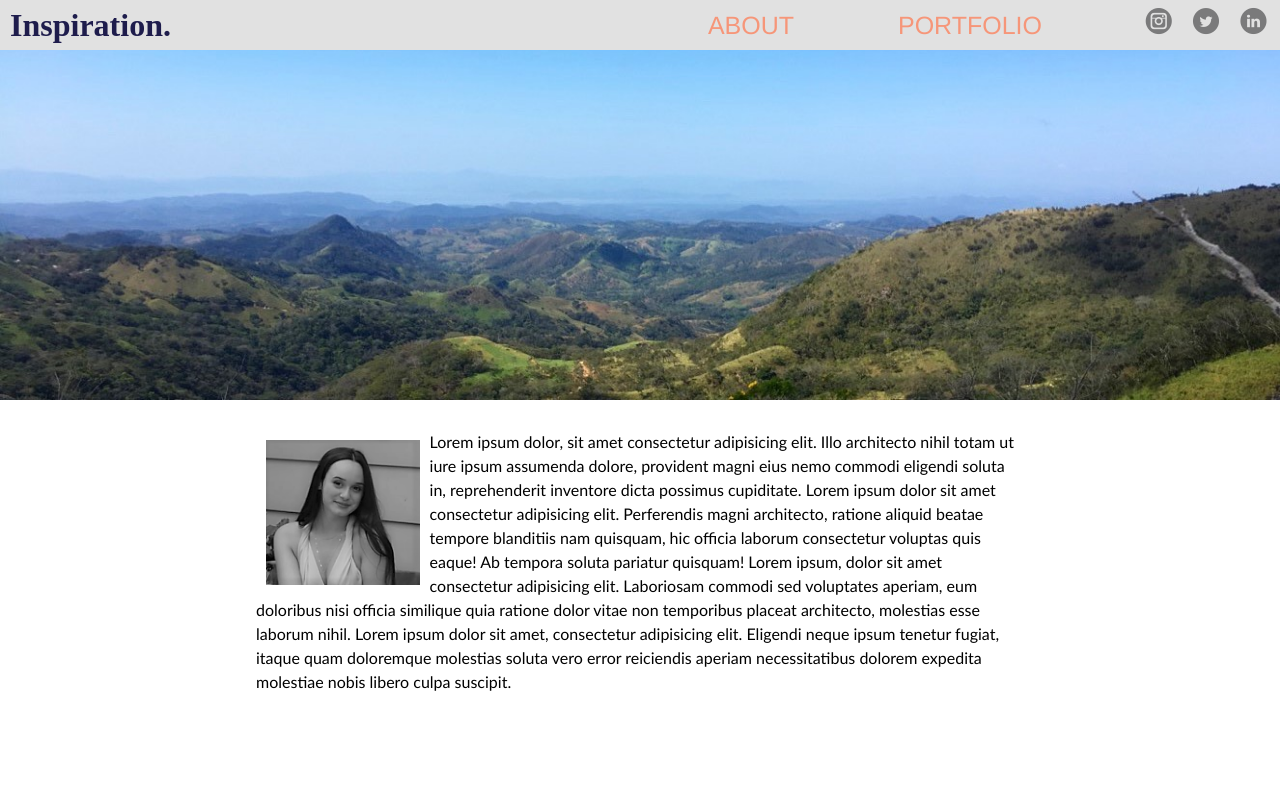
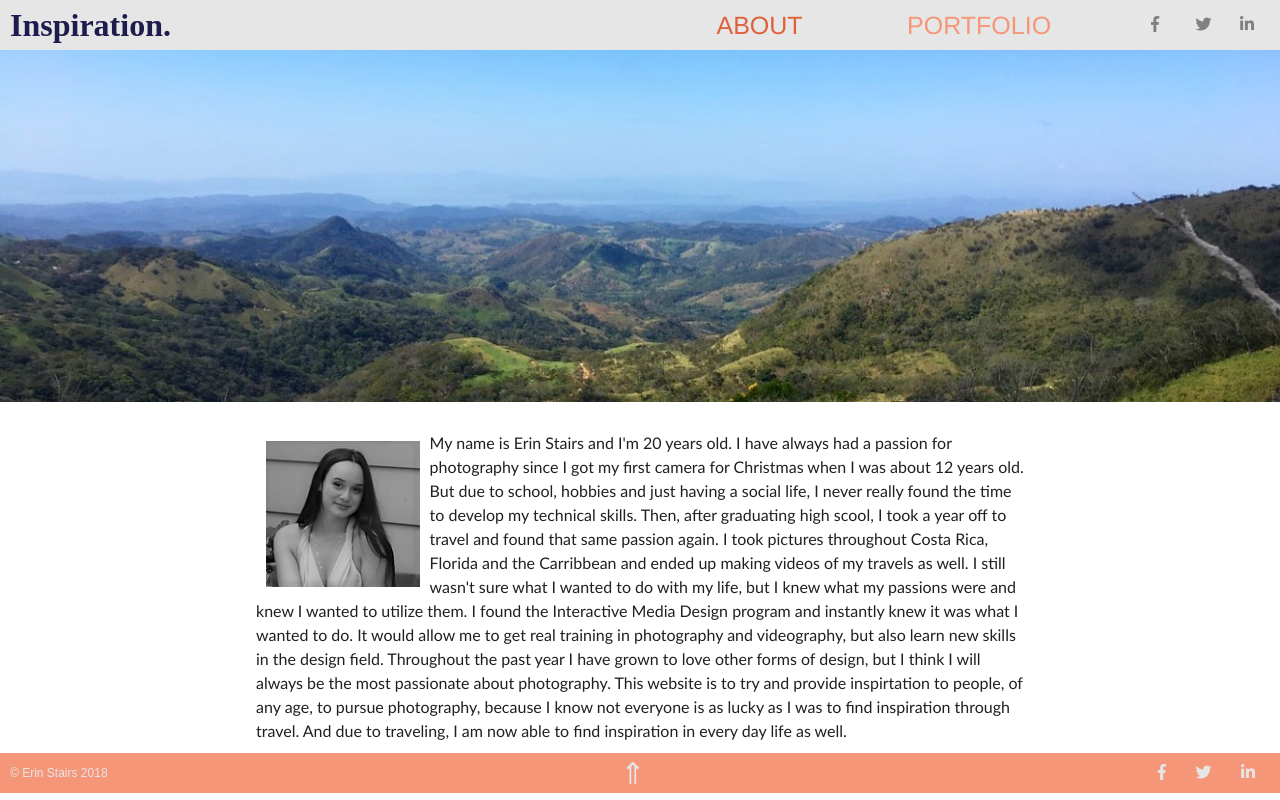
Before and after one commit to stai0023/mtm6330-midterm-stai0023, a website: page index.html in a window 1280 px wide. Drawn offline with Linux system fonts and the light colour scheme.

Commit message:
Midterm draft

```diff
--- /dev/null
+++ b/gulpfile.js
@@ -0,0 +1,34 @@
+// Declare global scope variables.
+const gulp = require('gulp') // load the gulp library
+const sass = require('gulp-sass') // load the gulp-sass compiler library
+const sassPath = './scss/**/*.scss' // the folder(s) with our Sass source files
+const postcss = require('gulp-postcss') // load the postcss library
+const autoprefixer = require('autoprefixer') // load the autoprefixer plugin
+const cssnano = require('cssnano') // load the cssnano plugin
+
+// Define a new task called 'sass' that we can call to compile Sass to CSS
+gulp.task('sass', function () {
+  // Create a plugins variable with the names and configuration parameters
+  // of the PostCSS plugins that we want to use.
+  const plugins = [
+    autoprefixer({
+      browsers: ['last 3 version']
+    }),
+    cssnano()
+  ]
+  // Now lets tell gulp what to do ...
+  return gulp
+    .src(sassPath) // where to find the Sass source files (use our variable)
+    .pipe(sass()) // forward those files to the compiler
+    .pipe(gulp.dest('./css')) // where to output the interim compiled css
+    .pipe(postcss(plugins)) // apply the PostCSS plugins
+    .pipe(gulp.dest('./css/min')) // where to output the final minimized CSS files
+})
+
+// Define a new default task (so we can just call 'gulp' on the command line)
+// to automatically compile when we save changes to our Sass files
+gulp.task('default', function () {
+  gulp.watch(
+    sassPath, // which files to watch for changes (use our variable)
+    ['sass']) // an array of tasks to run when changes are detected.
+})
--- a/index.html
+++ b/index.html
@@ -6,44 +6,63 @@
   <meta name="viewport" content="width=device-width, initial-scale=1.0">
   <meta http-equiv="X-UA-Compatible" content="ie=edge">
   <title>Inspiration</title>
-  <link rel="stylesheet" href="main.css">
+  <link rel="stylesheet" href="https://use.fontawesome.com/releases/v5.4.1/css/all.css" integrity="sha384-5sAR7xN1Nv6T6+dT2mhtzEpVJvfS3NScPQTrOxhwjIuvcA67KV2R5Jz6kr4abQsz"
+    crossorigin="anonymous">
+  <link rel="stylesheet" href="css/min/main.css">
 </head>
 
 <body>
   <header class="header">
     <a href="index.html">
+      <!-- Logo links to home page-->
       <h1 class="logo">Inspiration.</h1>
     </a>
     <nav>
       <ul class="nav">
-        <a href="index.html" class="menu-item">ABOUT</a>
+        <!-- Navigation-->
+        <a href="index.html" class="menu-item active">ABOUT</a>
         <a href="portfolio.html" class="menu-item">PORTFOLIO</a>
       </ul>
       <div class="socials">
-        <a href="http://facebook.com" class="facebook" target="_blank">V</a>
-        <a href="http://twitter.com" class="twitter" target="_blank">A</a>
-        <a href="http://linkedin.com" class="linkedin" target="_blank">D</a>
+        <!-- Social Media Links-->
+        <a href="http://facebook.com" class="facebook" target="_blank"><i class="fab fa-facebook-f"></i></a>
+        <a href="http://twitter.com" class="twitter" target="_blank"><i class="fab fa-twitter"></i></a>
+        <a href="http://linkedin.com" class="linkedin" target="_blank"><i class="fab fa-linkedin-in"></i></a>
       </div>
     </nav>
   </header>
   <div class="under-header">
-    <a href="index.html">ABOUT</a>
-    <a href="portfolio.html">PORTFOLIO</a>
+    <!-- To appear under logo in mobile view-->
+    <a href="index.html" class="menu-item active">ABOUT</a>
+    <a href="portfolio.html" class="menu-item">PORTFOLIO</a>
   </div>
-  <img src="images/about.jpg" alt="" class="header-image">
+  <img src="images/about.jpg" alt="" class="header-image"> <!-- Header Image-->
   <section class="main">
-    <img src="images/selfie.PNG" alt="" class="self">
-    <p>Lorem ipsum dolor, sit amet consectetur adipisicing elit. Illo architecto nihil totam ut iure ipsum assumenda
-      dolore, provident magni eius nemo commodi eligendi soluta in, reprehenderit inventore dicta possimus cupiditate.
-      Lorem ipsum dolor sit amet consectetur adipisicing elit. Perferendis magni architecto, ratione aliquid beatae
-      tempore blanditiis nam quisquam, hic officia laborum consectetur voluptas quis eaque! Ab tempora soluta pariatur
-      quisquam! Lorem ipsum, dolor sit amet consectetur adipisicing elit. Laboriosam commodi sed voluptates aperiam,
-      eum doloribus nisi officia similique quia ratione dolor vitae non temporibus placeat architecto, molestias esse
-      laborum nihil. Lorem ipsum dolor sit amet, consectetur adipisicing elit. Eligendi neque ipsum tenetur fugiat,
-      itaque quam doloremque molestias soluta vero error reiciendis aperiam necessitatibus dolorem expedita molestiae
-      nobis libero culpa suscipit.</p>
+    <img src="images/selfie.PNG" alt="" class="self"> <!-- Image of myself-->
+    <p>My name is Erin Stairs and I'm 20 years old. I have always had a passion for photography since I got my first
+      camera for Christmas when I was about 12 years old. But due to school, hobbies and just having a social life, I
+      never really found the time to develop my technical skills. Then, after graduating high scool, I took a year off
+      to travel and found that same passion again. I took pictures throughout Costa Rica, Florida and the Carribbean
+      and ended up making videos of my travels as well. I still wasn't sure what I wanted to do with my life, but I
+      knew what my passions were and knew I wanted to utilize them. I found the Interactive Media Design program and
+      instantly knew it was what I wanted to do. It would allow me to get real training in photography and videography,
+      but also learn new skills in the design field. Throughout the past year I have grown to love other forms of
+      design, but I think I will always be the most passionate about photography. This website is to try and provide
+      inspirtation to people, of any age, to pursue photography, because I know not everyone is as lucky as I was to
+      find inspiration through travel. And due to traveling, I am now able to find inspiration in every day life as
+      well. </p>
   </section>
 </body>
-<script src="index.js"></script>
+<footer class="footer">
+  <!-- Footer-->
+  <p>© Erin Stairs 2018</p> <!-- Copyright-->
+  <a href="index.html" class='arrow'>&uArr;</a> <!-- Back to top link-->
+  <div class="socials">
+    <!-- Social Media Links-->
+    <a href="http://facebook.com" class="facebook" target="_blank"><i class="fab fa-facebook-f"></i></a>
+    <a href="http://twitter.com" class="twitter" target="_blank"><i class="fab fa-twitter"></i></a>
+    <a href="http://linkedin.com" class="linkedin" target="_blank"><i class="fab fa-linkedin-in"></i></a>
+  </div>
+</footer>
 
 </html>
--- /dev/null
+++ b/scss/main.scss
@@ -0,0 +1,201 @@
+/* COLOR VARIABLES */
+$nav-light-pink: #f69679;
+$nav-dark-pink: #df6039;
+$header-grey: #e6e6e6;
+$logo: #1e1c4c;
+
+/* SCREEN-SIZE VARIABLES */
+$tablet: 600px;
+$desktop: 800px;
+
+/* NESTED SASS AND MEDIA QUERIES*/
+html {
+  position: relative;
+}
+body {
+  margin: 0;
+  margin-bottom: 50px;
+  padding: 0;
+  height: 100%;
+  width: 100%;
+  font-family: sans-serif;
+  a {
+    text-decoration: none;
+  }
+  .header {
+    // Same on both pages
+    height: 40px;
+    background-color: #fff;
+    display: flex;
+    flex-direction: row;
+    align-items: center;
+    justify-content: space-between;
+    position: fixed;
+    top: 0;
+    width: 100%;
+    @media only screen and (min-width: $desktop) {
+      background-color: $header-grey;
+      height: 50px;
+    }
+    .logo {
+      // Logo in top left corner
+      margin-left: 10px;
+      font-family: 'Bodoni MT Bold', 'Times New Roman', Times, serif;
+      color: $logo;
+    }
+    nav {
+      // Navigation displayed on the right hand side
+      display: flex;
+      justify-content: space-between;
+      align-items: center;
+      .menu-item {
+        display: none;
+
+        &.active {
+          color: $nav-dark-pink;
+        }
+        @media only screen and (min-width: $desktop) {
+          display: inline-block;
+        }
+      }
+      .nav a {
+        // Links in navigation
+        margin-right: 100px;
+        font-family: 'Bahnshrift', Helvetica, sans-serif;
+        font-size: 25px;
+        color: $nav-light-pink;
+      }
+      a:hover {
+        color: $nav-dark-pink;
+      }
+      .socials i {
+        // Social Media Links
+        color: $nav-light-pink;
+        width: 30px;
+        margin-right: 10px;
+        @media only screen and (min-width: $desktop) {
+          color: grey;
+        }
+      }
+      .socials i:hover {
+        color: #fff;
+      }
+    }
+  }
+  .under-header {
+    // To be displayed only in tablet and mobile view
+    background-color: $header-grey;
+    width: 100%;
+    height: 40px;
+    position: fixed;
+    top: 40px;
+    display: flex;
+    align-items: center;
+    justify-content: space-evenly;
+    .active {
+      color: $nav-dark-pink;
+    }
+    @media only screen and (min-width: $desktop) {
+      display: none;
+    }
+    a {
+      font-family: 'Bahnshrift', Helvetica, sans-serif;
+      font-size: 20px;
+      color: $nav-light-pink;
+    }
+  }
+  .header-image {
+    // Same styling on both pages
+    height: 225px;
+    width: 100%;
+    @media only screen and (min-width: $desktop) {
+      height: 50%;
+    }
+  }
+  .main {
+    // Main section of content on both pages
+    display: flex;
+    flex-direction: column;
+    align-items: center;
+    margin: 2% 10%;
+    font-size: 14px;
+    color: #202020;
+    line-height: 1.5rem;
+    font-family: 'Calibri', Arial, Helvetica, sans-serif;
+    @media only screen and (min-width: $tablet) {
+      display: block;
+      font-size: 16px;
+      margin: 2% 15%;
+    }
+    @media only screen and (min-width: $desktop) {
+      margin: 2% 20%;
+    }
+    .self {
+      // Image of self on About page
+      width: 70%;
+      margin: 10px;
+      @media only screen and (min-width: $tablet) {
+        width: 40%;
+        float: left;
+      }
+      @media only screen and (min-width: $desktop) {
+        width: 20%;
+      }
+    }
+  }
+  .grid {
+    // Portfolio layout on Portfolio page
+    display: flex;
+    flex-direction: column;
+    justify-content: space-between;
+    flex-wrap: wrap;
+    margin: 0% 20%;
+    margin-bottom: 2%;
+    align-items: center;
+    @media only screen and (min-width: $desktop) {
+      flex-direction: row;
+    }
+    img {
+      width: 100%;
+      margin-top: 4%;
+      @media only screen and (min-width: $desktop) {
+        width: 47%;
+      }
+    }
+  }
+  .active {
+    color: $nav-dark-pink;
+  }
+}
+.footer {
+  // Footer to be sticky to bottom of page
+  position: absolute;
+  bottom: 0;
+  width: 100%;
+  color: $header-grey;
+  height: 40px;
+  background-color: $nav-light-pink;
+  display: flex;
+  align-items: center;
+  justify-content: space-between;
+  a {
+    text-decoration: none;
+    color: $header-grey;
+  }
+  .socials i {
+    // Social Media Icons
+    margin-right: 25px;
+  }
+  i:hover {
+    color: grey;
+  }
+  .arrow {
+    // Back to top link
+    font-size: 30px;
+  }
+  p {
+    // Copyright
+    font-size: 12px;
+    margin-left: 10px;
+  }
+}
```
Also changed, not shown: package.json (added, +14 -0 lines), portfolio.html (+27 -9 lines), css/main.css (added), css/min/main.css (added), images/facebook-logo-button.svg (added), images/linkedin-logo-button.svg (added), images/twitter-logo-button.svg (added), 2 other files.
